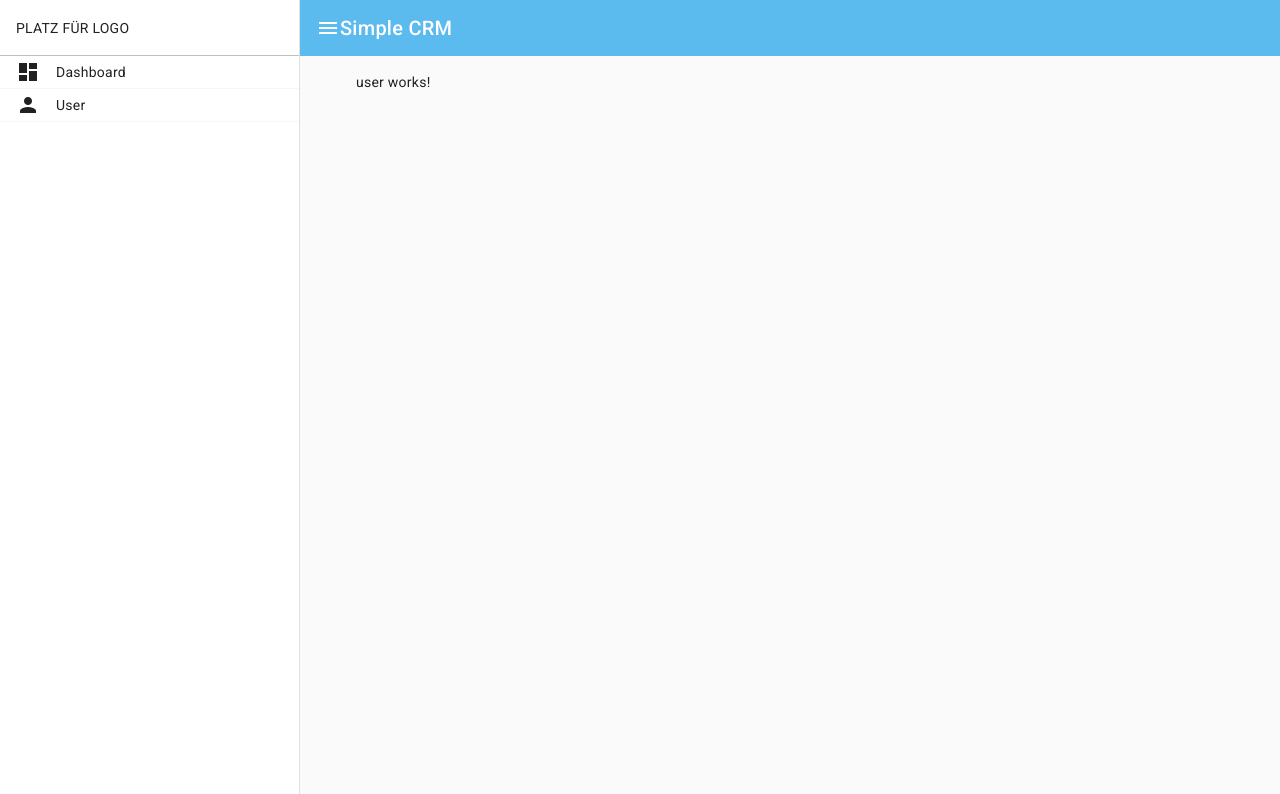
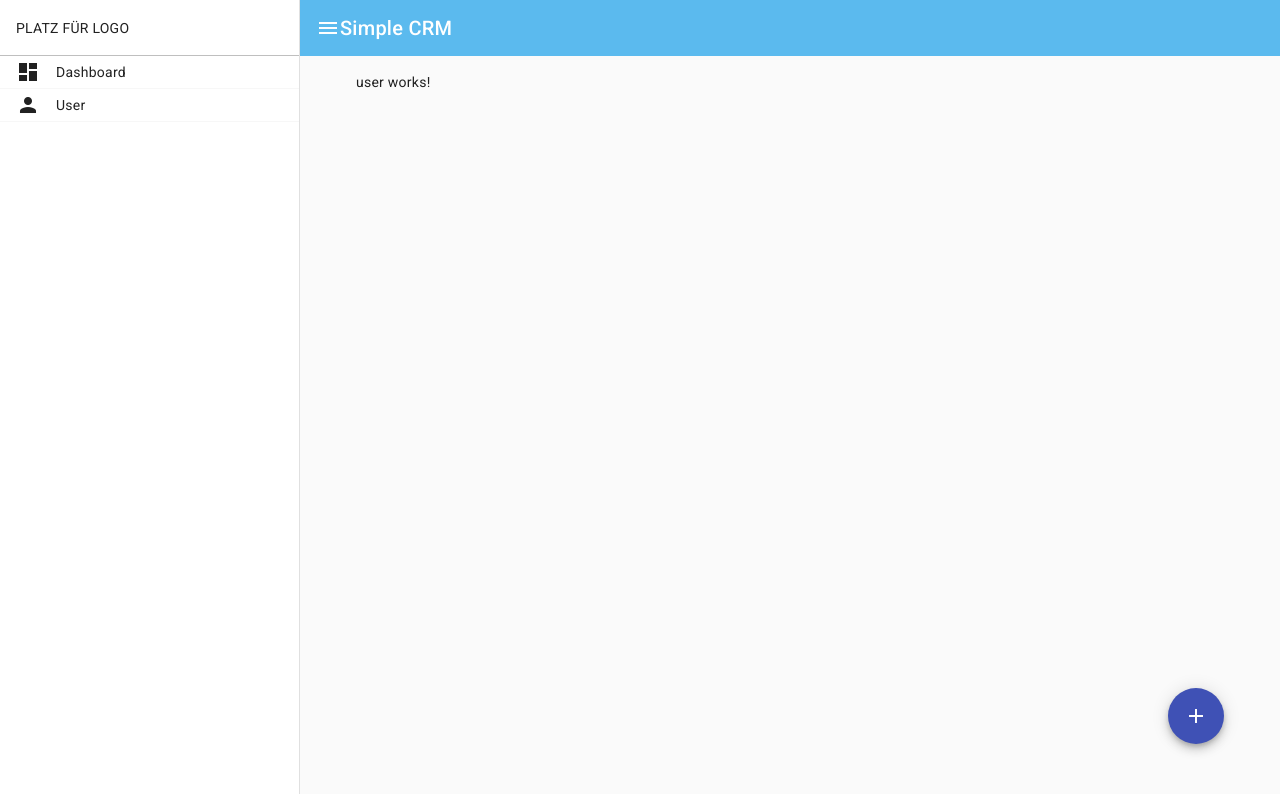
Before and after one commit to JeanPondy/simple-crm, an Angular app in the folder simple-crm/: page /user in a window 1280 px wide. Shown: the top 794 px of the page. Built offline with nearby package versions, Linux system fonts and the light colour scheme.

Commit message:
add user button

```diff
--- a/simple-crm/src/app/app.component.ts
+++ b/simple-crm/src/app/app.component.ts
@@ -3,8 +3,7 @@
 import {MatToolbarModule} from '@angular/material/toolbar';
 import {MatIconModule} from '@angular/material/icon';
 import {MatSidenavModule} from '@angular/material/sidenav';
-import { UserComponent } from './user/user.component';
-import { DashboardComponent } from './dashboard/dashboard.component';
+
 
 @Component({
   selector: 'app-root',
--- a/simple-crm/src/app/user/user.component.html
+++ b/simple-crm/src/app/user/user.component.html
@@ -1 +1,5 @@
 <p>user works!</p>
+
+<button class="add-user-btn" mat-fab color="primary">
+  <mat-icon>add</mat-icon>
+</button>
--- a/simple-crm/src/app/user/user.component.scss
+++ b/simple-crm/src/app/user/user.component.scss
@@ -0,0 +1,5 @@
+.add-user-btn{
+    position: absolute;
+    right: 56px;
+    bottom: 56px;
+}
--- a/simple-crm/src/app/user/user.component.ts
+++ b/simple-crm/src/app/user/user.component.ts
@@ -1,9 +1,12 @@
 import { Component } from '@angular/core';
+import { MatButtonModule } from '@angular/material/button';
+import { MatIconModule } from '@angular/material/icon';
+
 
 @Component({
   selector: 'app-user',
   standalone: true,
-  imports: [],
+  imports: [MatIconModule, MatButtonModule ],
   templateUrl: './user.component.html',
   styleUrl: './user.component.scss'
 })
```
